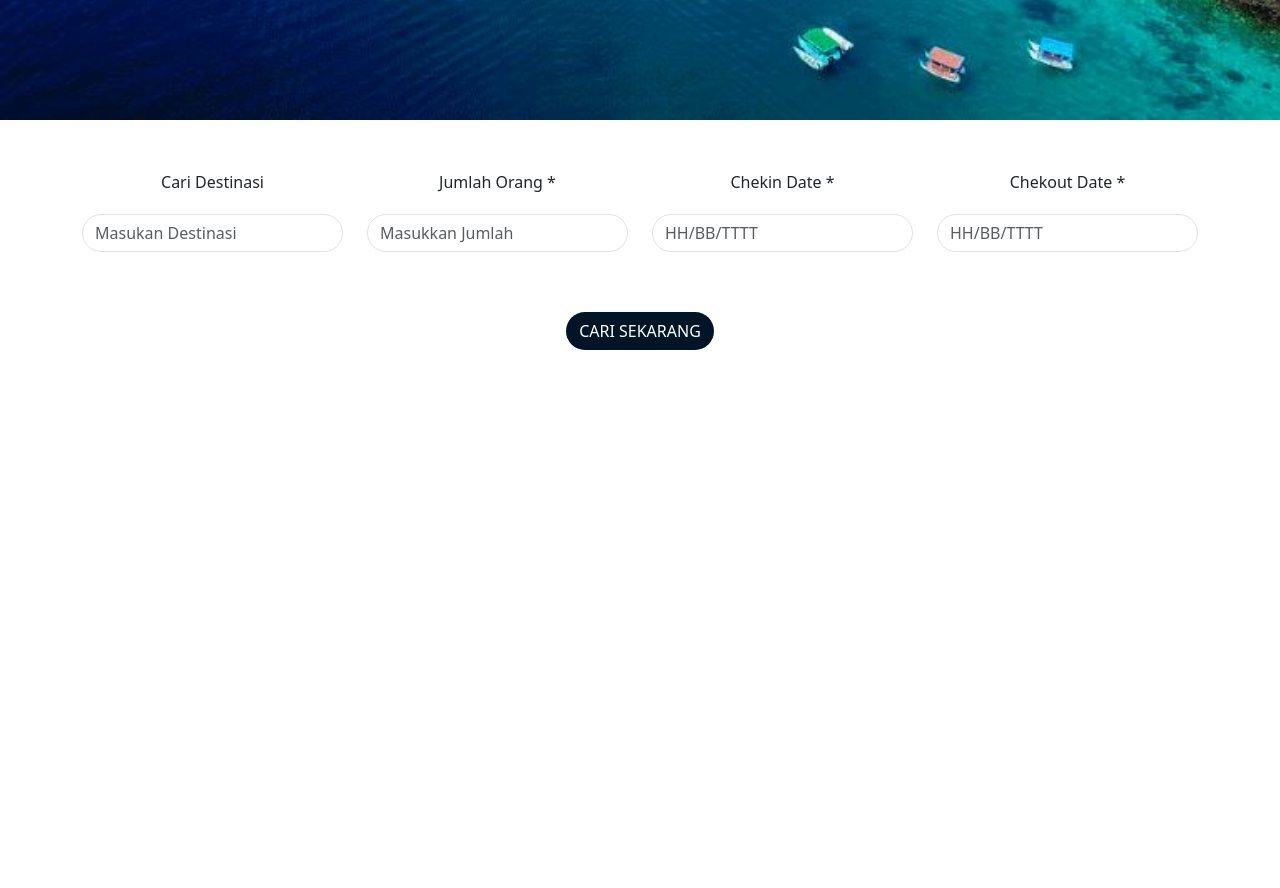
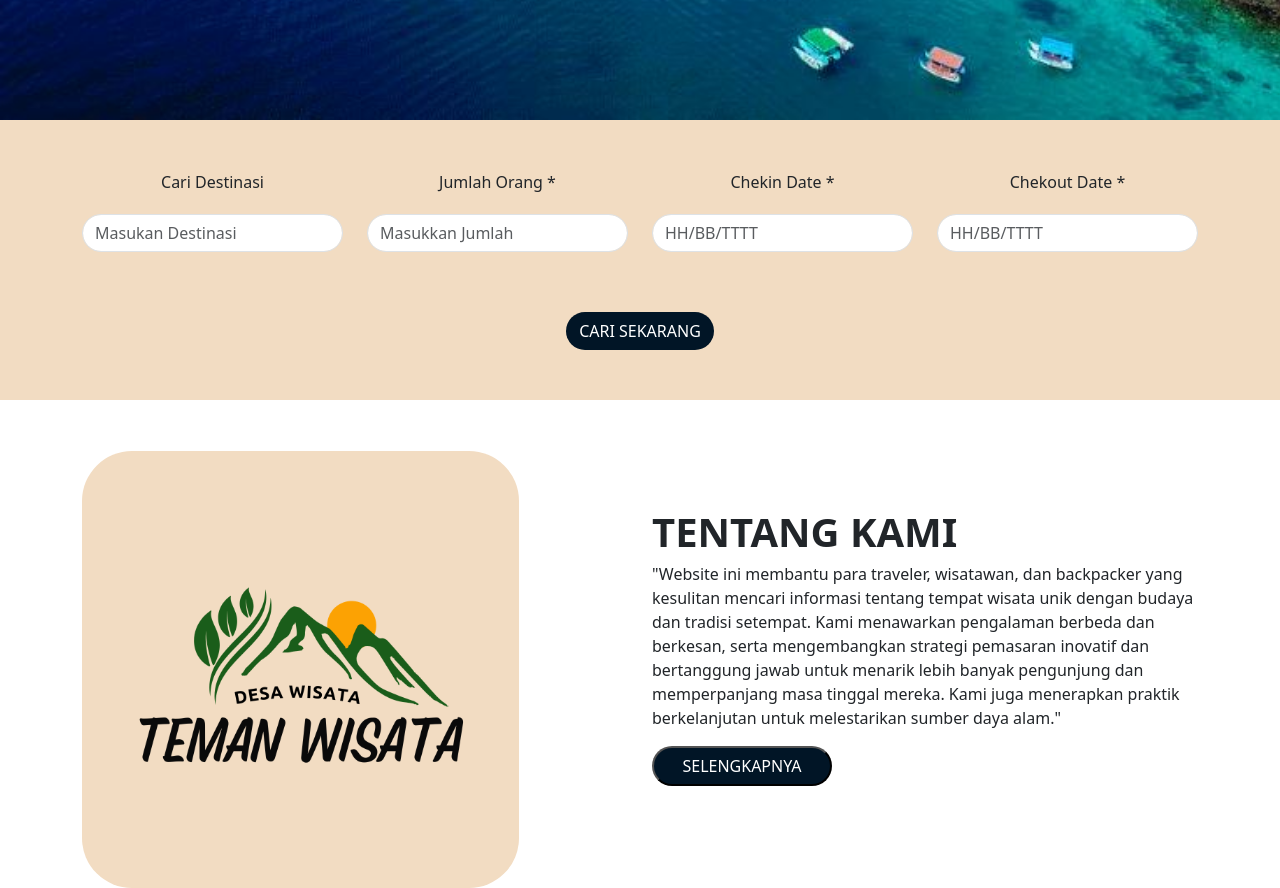
Before and after one commit to RIZKYANGKATA/massive-project, a React (Vite) app: page / in a window 1280 px wide. Shown: the part 680-1568 px from the top of the page. Before the commit the page ends 1046 px from the top, so only its background shows below. Built offline with nearby package versions, Linux system fonts and the light colour scheme.

Commit message:
add_aboutUs

```diff
--- a/src/App.css
+++ b/src/App.css
@@ -63,7 +63,7 @@ a{
   color: white;
 }
 
-.home{
+#home{
   background-image: url('./assets/background.jpg');
   background-size: cover;
   background-position: absolute;
@@ -115,6 +115,8 @@ a{
 .booking{
   padding-top: 50px;
   gap: 15px;
+  background-color: #F2DCC2 ;
+  height: 280px;
 }
 
 .form-control{
@@ -128,3 +130,23 @@ a{
 .btn-booking{
   padding-top: 60px;
 }
+
+#aboutUs b{
+  font-size: 40px;
+  padding-top: 10px;
+  text-align: start;
+}
+
+.aboutUs p{
+  text-align: start;
+}
+
+.btn-aboutUs{
+  border-radius: 100px;
+  background-color: #011526;
+  color: white;
+  width: 180px;
+  height: 40px;
+  align-items: end;
+  justify-content: end;
+}
--- a/src/App.jsx
+++ b/src/App.jsx
@@ -8,7 +8,7 @@ function App() {
 
   return (
     <>
-      <div className="home">
+      <div id="home">
       <div className="header">
         <nav className="navbar navbar-expand-lg navbar-light">
         <div className="container-fluid">
@@ -26,8 +26,8 @@ function App() {
 
       <div className="navbar">
         <ul className="inline-list">
-          <li><a href="">HOME</a></li>
-          <li><a href="">ABOUT US</a></li>
+          <li><a href="#home">HOME</a></li>
+          <li><a href="#aboutUs">ABOUT US</a></li>
           <li><a href="">DESTINATION</a></li>
           <li><a href="">CULTURE</a></li>
           <li><a href="">PACKAGE</a></li>
@@ -88,6 +88,23 @@ function App() {
       </div>
     </div>
     </div>
+
+    <div id="aboutUs">
+    <div class="container">
+      <div class="row align-items-center">
+        <div class="col">
+        <img src={temanWisataImage} alt="Teman Wisata" className="d-inline-block align-text-top" style={{ width: '80%', height: '80%', backgroundColor: '#F2DCC2', marginTop: '50px', borderRadius: '50px' }} />
+        </div>
+        <div class="col">
+          <b>TENTANG KAMI</b>
+          <p>"Website ini membantu para traveler, wisatawan, dan backpacker yang kesulitan mencari informasi tentang tempat wisata unik dengan budaya dan tradisi setempat. Kami menawarkan pengalaman berbeda dan berkesan, serta mengembangkan strategi pemasaran inovatif dan bertanggung jawab untuk menarik lebih banyak pengunjung dan memperpanjang masa tinggal mereka. Kami juga menerapkan praktik berkelanjutan untuk melestarikan sumber daya alam."</p>
+          <a href="#home"><button className="btn-aboutUs" type="submit">SELENGKAPNYA</button></a>
+        </div>
+      </div>
+    </div>
+    </div>
+
+
     </>
   );
 }
```
